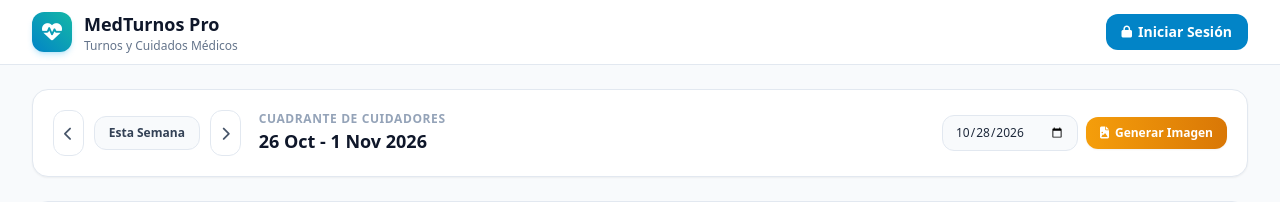
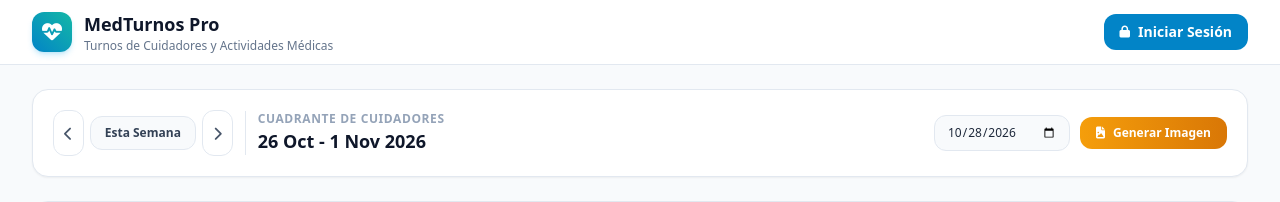
Before and after one commit to panchoriqfar/repositorio-cuidado, a FastAPI app: page / in a window 1280 px wide. Shown: the top 202 px of the page. Run offline with FastAPI, Linux system fonts and the light colour scheme; data comes from the database, SQL or seed files in the repository; data that the repository does not hold is empty; parts of the project's set-up code (start-up, migrations or seed data) failed here and were passed over; some libraries are stand-ins or nearby versions.

Commit message:
optimizacion version web

```diff
--- a/static/css/style.css
+++ b/static/css/style.css
@@ -59,6 +59,8 @@
 }
 
 /* Sombra sutil para la columna fija de bloques en el cuadrante */
+/* Columna pegajosa con sombra ÚNICAMENTE en pantallas donde hay scroll horizontal */
+@media (max-width: 1023px) {
     .sticky-col-header {
         position: sticky;
         left: 0;
@@ -74,6 +76,16 @@
         background-color: #f8fafc;
         box-shadow: 2px 0 6px -2px rgba(0, 0, 0, 0.08);
     }
+}
+
+@media (min-width: 1024px) {
+    .sticky-col-header {
+        background-color: #f1f5f9;
+    }
+    .sticky-col-cell {
+        background-color: #f8fafc;
+    }
+}
 
 /* Mejor experiencia táctil en pantallas móviles */
 @media (max-width: 640px) {
--- a/static/js/app.js
+++ b/static/js/app.js
@@ -41,6 +41,7 @@ async function checkAuth() {
     const adminUsername = document.getElementById("adminUsername");
     const adminQuickActions = document.getElementById("adminQuickActions");
     const loginBtn = document.getElementById("loginBtn");
+    const loginBtnMobile = document.getElementById("loginBtnMobile");
     const btnNuevaAsignacion = document.getElementById("btnNuevaAsignacion");
     const btnNuevaActividad = document.getElementById("btnNuevaActividad");
     const btnGestionUsuarios = document.getElementById("btnGestionUsuarios");
@@ -74,7 +75,8 @@ async function checkAuth() {
             btnLogoutTop.classList.add("hidden");
             btnLogoutTop.classList.remove("inline-flex");
         }
-        loginBtn.classList.remove("hidden");
+        if (loginBtn) loginBtn.classList.remove("hidden");
+        if (loginBtnMobile) loginBtnMobile.classList.remove("hidden");
         return false;
     }
 
@@ -151,7 +153,8 @@ async function checkAuth() {
                 btnLogoutTop.classList.remove("hidden");
                 btnLogoutTop.classList.add("inline-flex");
             }
-            loginBtn.classList.add("hidden");
+            if (loginBtn) loginBtn.classList.add("hidden");
+            if (loginBtnMobile) loginBtnMobile.classList.add("hidden");
 
             // Verificar si el usuario debe cambiar su contraseña (primer login)
             if (user.must_change_password) {
--- a/templates/index.html
+++ b/templates/index.html
@@ -31,80 +31,89 @@
     <link rel="preconnect" href="https://fonts.googleapis.com">
     <link rel="preconnect" href="https://fonts.gstatic.com" crossorigin>
     <link href="https://fonts.googleapis.com/css2?family=Cinzel:wght@600;700;800&family=Dancing+Script:wght@600;700&family=Inter:wght@400;500;600;700;800&display=swap" rel="stylesheet">
-    <link rel="stylesheet" href="/static/css/style.css?v=2.0">
+    <link rel="stylesheet" href="/static/css/style.css?v=3.0">
 </head>
 <body class="bg-slate-50 text-slate-800 min-h-screen flex flex-col font-sans antialiased">
 
     <!-- BARRA DE NAVEGACIÓN SUPERIOR -->
     <header class="bg-white border-b border-slate-200 sticky top-0 z-30 shadow-xs">
         <div class="max-w-7xl mx-auto px-3 sm:px-6 lg:px-8">
-            <div class="h-16 flex items-center justify-between gap-2">
-                <div class="flex items-center space-x-2.5 sm:space-x-3 min-w-0">
-                    <div class="w-9 h-9 sm:w-10 sm:h-10 rounded-xl bg-gradient-to-tr from-brand-600 to-teal-500 flex items-center justify-center text-white shadow-md shadow-brand-500/20 flex-shrink-0">
-                        <i class="fa-solid fa-heart-pulse text-lg sm:text-xl"></i>
+            <div class="flex flex-col md:flex-row md:items-center md:justify-between md:h-16 py-2.5 md:py-0 gap-2 md:gap-4">
+
+                <!-- Barra superior: Logo + Título y en mobile Login -->
+                <div class="flex items-center justify-between flex-shrink-0">
+                    <div class="flex items-center space-x-3">
+                        <div class="w-10 h-10 rounded-xl bg-gradient-to-tr from-brand-600 to-teal-500 flex items-center justify-center text-white shadow-md shadow-brand-500/20 flex-shrink-0">
+                            <i class="fa-solid fa-heart-pulse text-xl"></i>
                         </div>
-                    <div class="min-w-0">
-                        <h1 class="text-base sm:text-lg font-bold text-slate-900 leading-tight truncate">MedTurnos Pro</h1>
-                        <p class="text-[11px] sm:text-xs text-slate-500 truncate">Turnos y Cuidados Médicos</p>
+                        <div>
+                            <h1 class="text-base sm:text-lg font-bold text-slate-900 leading-tight">MedTurnos Pro</h1>
+                            <p class="text-[11px] sm:text-xs text-slate-500 hidden sm:block">Turnos de Cuidadores y Actividades Médicas</p>
                         </div>
                     </div>
 
-                <!-- Acciones de Cabecera: Perfil / Sesión -->
-                <div class="flex items-center space-x-2 flex-shrink-0">
+                    <!-- En mobile: si no está logueado se muestra aquí el login -->
+                    <button id="loginBtnMobile" onclick="openLoginModal()" class="md:hidden inline-flex items-center space-x-1.5 bg-brand-600 hover:bg-brand-700 text-white px-3 py-1.5 rounded-xl text-xs font-semibold shadow-xs transition-all">
+                        <i class="fa-solid fa-lock text-xs"></i>
+                        <span>Iniciar Sesión</span>
+                    </button>
+                </div>
+
+                <!-- Acciones Desktop (alineadas a la derecha) y Módulos Mobile -->
+                <div class="flex flex-col md:flex-row items-stretch md:items-center gap-2 flex-1 md:justify-end min-w-0">
+
+                    <!-- Fila de Badge y Login Desktop -->
+                    <div class="flex items-center justify-between md:justify-end space-x-2 flex-shrink-0">
                         <!-- Modo Admin Badge -->
-                    <div id="adminBadge" onclick="openUsuariosModal()" class="hidden items-center space-x-1.5 bg-purple-50 hover:bg-purple-100 border border-purple-200 text-purple-900 px-2.5 sm:px-3 py-1 sm:py-1.5 rounded-full text-xs font-semibold cursor-pointer transition-colors shadow-xs" title="Click para gestionar Usuarios y Roles (RBAC)">
+                        <div id="adminBadge" onclick="openUsuariosModal()" class="hidden items-center space-x-1.5 bg-purple-50 hover:bg-purple-100 border border-purple-200 text-purple-900 px-3 py-1.5 rounded-full text-xs font-semibold cursor-pointer transition-colors shadow-xs" title="Click para gestionar Usuarios y Roles (RBAC)">
                             <span class="w-2 h-2 rounded-full bg-emerald-500 animate-pulse"></span>
                             <span id="adminUsername">Admin</span>
                         </div>
 
-                    <!-- Botón Iniciar Sesión (Vista pública) -->
-                    <button id="loginBtn" onclick="openLoginModal()" class="inline-flex items-center space-x-1.5 bg-brand-600 hover:bg-brand-700 text-white px-3 sm:px-4 py-1.5 sm:py-2 rounded-xl text-xs sm:text-sm font-semibold shadow-xs transition-all whitespace-nowrap">
+                        <!-- Botón Iniciar Sesión Desktop -->
+                        <button id="loginBtn" onclick="openLoginModal()" class="hidden md:inline-flex items-center space-x-2 bg-brand-600 hover:bg-brand-700 text-white px-4 py-2 rounded-xl text-sm font-semibold shadow-xs transition-all whitespace-nowrap">
                             <i class="fa-solid fa-lock text-xs"></i>
                             <span>Iniciar Sesión</span>
                         </button>
-
-                    <!-- Botón Cerrar Sesión directo -->
-                    <button id="btnLogoutTop" onclick="logoutAdmin()" class="hidden px-2.5 py-1.5 text-xs font-semibold text-rose-600 hover:bg-rose-50 border border-rose-200 rounded-xl transition-colors items-center gap-1 whitespace-nowrap" title="Cerrar Sesión">
-                        <i class="fa-solid fa-arrow-right-from-bracket"></i>
-                        <span class="hidden sm:inline">Salir</span>
-                    </button>
-                </div>
                     </div>
 
-            <!-- Barra Rápida de Acciones / Módulos de Administración (Mobile & Desktop) -->
-            <div id="adminQuickActions" class="hidden pb-2.5 pt-1 overflow-x-auto no-scrollbar scroll-smooth items-center gap-2 border-t border-slate-100/80">
+                    <!-- Módulos de Administración: en mobile barra táctil horizontal, en desktop fila inline integrada -->
+                    <div id="adminQuickActions" class="hidden overflow-x-auto no-scrollbar scroll-smooth items-center gap-1.5 lg:gap-2 py-1 md:py-0 border-t border-slate-100 md:border-0">
                         <button id="btnNavUsuarios" onclick="openUsuariosModal()" class="hidden px-3 py-1.5 text-xs font-bold bg-indigo-600 hover:bg-indigo-700 text-white rounded-xl shadow-xs transition-all items-center gap-1.5 flex-shrink-0 whitespace-nowrap" title="Gestión de Usuarios y Roles (Exclusivo Super Admin)">
                             <i class="fa-solid fa-users-gear text-sm"></i>
                             <span>Usuarios</span>
                         </button>
-                <button onclick="openCuidadoresModal()" class="px-3 py-1.5 text-xs font-semibold bg-slate-100 hover:bg-slate-200 text-slate-700 rounded-xl transition-colors flex items-center gap-1.5 flex-shrink-0 whitespace-nowrap" title="Gestionar Cuidadores">
+                        <button onclick="openCuidadoresModal()" class="px-2.5 lg:px-3 py-1.5 text-xs font-semibold bg-slate-100 hover:bg-slate-200 text-slate-700 rounded-xl transition-colors flex items-center gap-1.5 flex-shrink-0 whitespace-nowrap" title="Gestionar Cuidadores">
                             <i class="fa-solid fa-hands-holding-child text-brand-600"></i>
                             <span>Cuidadores</span>
                         </button>
-                <button onclick="openMedicosModal()" class="px-3 py-1.5 text-xs font-semibold bg-slate-100 hover:bg-slate-200 text-slate-700 rounded-xl transition-colors flex items-center gap-1.5 flex-shrink-0 whitespace-nowrap" title="Gestionar Personal Médico">
+                        <button onclick="openMedicosModal()" class="px-2.5 lg:px-3 py-1.5 text-xs font-semibold bg-slate-100 hover:bg-slate-200 text-slate-700 rounded-xl transition-colors flex items-center gap-1.5 flex-shrink-0 whitespace-nowrap" title="Gestionar Personal Médico">
                             <i class="fa-solid fa-user-doctor text-teal-600"></i>
                             <span>Personal Médico</span>
                         </button>
-                <button onclick="openMedicamentosModal()" class="px-3 py-1.5 text-xs font-semibold bg-slate-100 hover:bg-slate-200 text-slate-700 rounded-xl transition-colors flex items-center gap-1.5 flex-shrink-0 whitespace-nowrap" title="Gestión de Medicamentos">
+                        <button onclick="openMedicamentosModal()" class="px-2.5 lg:px-3 py-1.5 text-xs font-semibold bg-slate-100 hover:bg-slate-200 text-slate-700 rounded-xl transition-colors flex items-center gap-1.5 flex-shrink-0 whitespace-nowrap" title="Gestión de Medicamentos">
                             <i class="fa-solid fa-pills text-rose-500"></i>
                             <span>Medicamentos</span>
                         </button>
-                <button onclick="openModalWhatsAppIndividual()" class="px-3 py-1.5 text-xs font-bold bg-[#25D366] hover:bg-[#20ba5a] text-white rounded-xl shadow-xs transition-colors flex items-center gap-1.5 flex-shrink-0 whitespace-nowrap" title="Enviar Resumen Individual por WhatsApp">
+                        <button onclick="openModalWhatsAppIndividual()" class="px-2.5 lg:px-3 py-1.5 text-xs font-bold bg-[#25D366] hover:bg-[#20ba5a] text-white rounded-xl shadow-xs transition-colors flex items-center gap-1.5 flex-shrink-0 whitespace-nowrap" title="Enviar Resumen Individual por WhatsApp">
                             <i class="fa-brands fa-whatsapp text-sm"></i>
                             <span>WhatsApp</span>
                         </button>
-                <button onclick="openNotificacionEmailModal()" id="btnCorreoDiario" class="px-3 py-1.5 text-xs font-semibold bg-sky-600 hover:bg-sky-700 text-white rounded-xl shadow-xs transition-colors flex items-center gap-1.5 flex-shrink-0 whitespace-nowrap" title="Enviar Correo Diario a cuidadores en turno">
+                        <button onclick="openNotificacionEmailModal()" id="btnCorreoDiario" class="px-2.5 lg:px-3 py-1.5 text-xs font-semibold bg-sky-600 hover:bg-sky-700 text-white rounded-xl shadow-xs transition-colors flex items-center gap-1.5 flex-shrink-0 whitespace-nowrap" title="Enviar Correo Diario a cuidadores en turno">
                             <i class="fa-solid fa-envelope text-sm"></i>
                             <span>Enviar Correo Diario</span>
                         </button>
-                <button onclick="openCambiarPasswordModal(false)" class="px-3 py-1.5 text-xs font-semibold bg-amber-50 hover:bg-amber-100 text-amber-800 border border-amber-200 rounded-xl transition-colors flex items-center gap-1.5 shadow-xs flex-shrink-0 whitespace-nowrap" title="Cambiar Contraseña">
+                        <button onclick="openCambiarPasswordModal(false)" class="px-2.5 lg:px-3 py-1.5 text-xs font-semibold bg-amber-50 hover:bg-amber-100 text-amber-800 border border-amber-200 rounded-xl transition-colors flex items-center gap-1.5 shadow-xs flex-shrink-0 whitespace-nowrap" title="Cambiar Contraseña">
                             <i class="fa-solid fa-key text-amber-600"></i>
                             <span>Cambiar Contraseña</span>
                         </button>
-                <button onclick="logoutAdmin()" class="px-3 py-1.5 text-xs font-semibold text-rose-600 hover:bg-rose-50 border border-rose-200 rounded-xl transition-colors flex items-center gap-1.5 flex-shrink-0 whitespace-nowrap" title="Cerrar Sesión">
+                        <button onclick="logoutAdmin()" class="px-2.5 py-1.5 text-xs font-semibold text-rose-600 hover:bg-rose-50 border border-rose-200 rounded-xl transition-colors flex items-center gap-1.5 flex-shrink-0 whitespace-nowrap" title="Cerrar Sesión">
                             <i class="fa-solid fa-arrow-right-from-bracket"></i>
                             <span>Salir</span>
                         </button>
+                    </div>
+
+                </div>
             </div>
         </div>
     </header>
@@ -114,38 +123,41 @@
 
         <!-- BARRA DE CONTROL DE FECHA SEMANAL -->
         <div class="bg-white rounded-2xl p-4 sm:p-5 shadow-sm border border-slate-200 flex flex-col md:flex-row items-stretch md:items-center justify-between gap-4">
-            <div class="flex items-center justify-between sm:justify-start gap-2.5">
-                <button onclick="navegarSemana(-7)" title="Semana Anterior" class="p-2 sm:p-2.5 rounded-xl border border-slate-200 hover:bg-slate-100 text-slate-600 transition-colors flex-shrink-0">
+            <!-- Izquierda: Navegación de semana y rango -->
+            <div class="flex items-center justify-between sm:justify-start gap-3">
+                <div class="flex items-center space-x-1 sm:space-x-1.5 flex-shrink-0">
+                    <button onclick="navegarSemana(-7)" title="Semana Anterior" class="p-2 sm:p-2.5 rounded-xl border border-slate-200 hover:bg-slate-100 text-slate-600 transition-colors">
                         <i class="fa-solid fa-chevron-left text-xs sm:text-sm"></i>
                     </button>
-                <button onclick="irSemanaActual()" class="px-3 sm:px-3.5 py-2 rounded-xl text-xs font-semibold border border-slate-200 bg-slate-50 hover:bg-slate-100 text-slate-700 transition-colors whitespace-nowrap flex-shrink-0">
+                    <button onclick="irSemanaActual()" class="px-3 sm:px-3.5 py-2 rounded-xl text-xs font-semibold border border-slate-200 bg-slate-50 hover:bg-slate-100 text-slate-700 transition-colors whitespace-nowrap">
                         Esta Semana
                     </button>
-                <button onclick="navegarSemana(7)" title="Semana Siguiente" class="p-2 sm:p-2.5 rounded-xl border border-slate-200 hover:bg-slate-100 text-slate-600 transition-colors flex-shrink-0">
+                    <button onclick="navegarSemana(7)" title="Semana Siguiente" class="p-2 sm:p-2.5 rounded-xl border border-slate-200 hover:bg-slate-100 text-slate-600 transition-colors">
                         <i class="fa-solid fa-chevron-right text-xs sm:text-sm"></i>
                     </button>
+                </div>
 
-                <div class="pl-1 sm:pl-2 min-w-0">
+                <div class="pl-2 sm:pl-3 border-l border-slate-200 min-w-0">
                     <span class="text-[10px] sm:text-xs uppercase tracking-wider text-slate-400 font-bold block truncate">Cuadrante de Cuidadores</span>
-                    <span id="rangoSemanaTexto" class="text-sm sm:text-lg font-bold text-slate-900 truncate block">Cargando fechas...</span>
+                    <span id="rangoSemanaTexto" class="text-sm sm:text-base md:text-lg font-bold text-slate-900 truncate block">Cargando fechas...</span>
                 </div>
             </div>
 
-            <!-- Filtro de fecha y botón admin de asignación -->
-            <div class="flex flex-wrap sm:flex-nowrap items-center gap-2 w-full md:w-auto justify-stretch sm:justify-end">
-                <input type="date" id="datePicker" onchange="seleccionarFecha(this.value)" class="flex-1 sm:flex-initial px-3 py-2 text-xs font-medium border border-slate-200 rounded-xl focus:ring-2 focus:ring-brand-500 focus:outline-none bg-slate-50">
+            <!-- Derecha: Selector de fecha y Botones principales de acción -->
+            <div class="flex flex-wrap md:flex-nowrap items-center gap-2.5 justify-stretch md:justify-end">
+                <input type="date" id="datePicker" onchange="seleccionarFecha(this.value)" class="flex-1 md:flex-initial px-3 py-2 text-xs font-medium border border-slate-200 rounded-xl focus:ring-2 focus:ring-brand-500 focus:outline-none bg-slate-50 shadow-xs">
 
-                <button type="button" onclick="abrirModalGenerarImagen()" id="btnTopGenerarImagen" class="flex-1 sm:flex-initial px-3.5 py-2 text-xs font-semibold bg-gradient-to-r from-amber-500 to-amber-600 hover:from-amber-600 hover:to-amber-700 text-white rounded-xl shadow-sm transition-all flex items-center justify-center gap-1.5 whitespace-nowrap" title="Generar y descargar imagen artística del horario semanal">
+                <button type="button" onclick="abrirModalGenerarImagen()" id="btnTopGenerarImagen" class="flex-1 md:flex-initial px-4 py-2 text-xs font-semibold bg-gradient-to-r from-amber-500 to-amber-600 hover:from-amber-600 hover:to-amber-700 text-white rounded-xl shadow-xs hover:shadow-sm transition-all flex items-center justify-center gap-2 whitespace-nowrap" title="Generar y descargar imagen artística del horario semanal">
                     <i class="fa-solid fa-file-image"></i>
                     <span>Generar Imagen</span>
                 </button>
 
-                <button id="btnGestionUsuarios" onclick="openUsuariosModal()" class="hidden flex-1 sm:flex-initial px-3.5 py-2 text-xs font-semibold bg-indigo-600 hover:bg-indigo-700 text-white rounded-xl shadow-sm transition-all items-center justify-center gap-1.5 whitespace-nowrap" title="Gestionar Usuarios y Roles">
+                <button id="btnGestionUsuarios" onclick="openUsuariosModal()" class="hidden flex-1 md:flex-initial px-4 py-2 text-xs font-semibold bg-indigo-600 hover:bg-indigo-700 text-white rounded-xl shadow-xs hover:shadow-sm transition-all items-center justify-center gap-2 whitespace-nowrap" title="Gestionar Usuarios y Roles">
                     <i class="fa-solid fa-users-gear"></i>
                     <span>Usuarios</span>
                 </button>
 
-                <button id="btnNuevaAsignacion" onclick="openAsignacionModal()" class="hidden w-full sm:w-auto px-4 py-2 text-xs font-semibold bg-brand-600 hover:bg-brand-700 text-white rounded-xl shadow-sm transition-all items-center justify-center gap-1.5 whitespace-nowrap">
+                <button id="btnNuevaAsignacion" onclick="openAsignacionModal()" class="hidden w-full md:w-auto px-4 py-2 text-xs font-semibold bg-brand-600 hover:bg-brand-700 text-white rounded-xl shadow-xs hover:shadow-sm transition-all items-center justify-center gap-2 whitespace-nowrap">
                     <i class="fa-solid fa-plus"></i>
                     <span>Asignar Turno Cuidador</span>
                 </button>
@@ -1093,6 +1105,6 @@
     </div>
 
     <!-- SCRIPT PRINCIPAL CON CACHE-BUSTING -->
-    <script src="/static/js/app.js?v=10.0"></script>
+    <script src="/static/js/app.js?v=11.0"></script>
 </body>
 </html>
```
Lines whose indentation alone changed are shown as unchanged.
